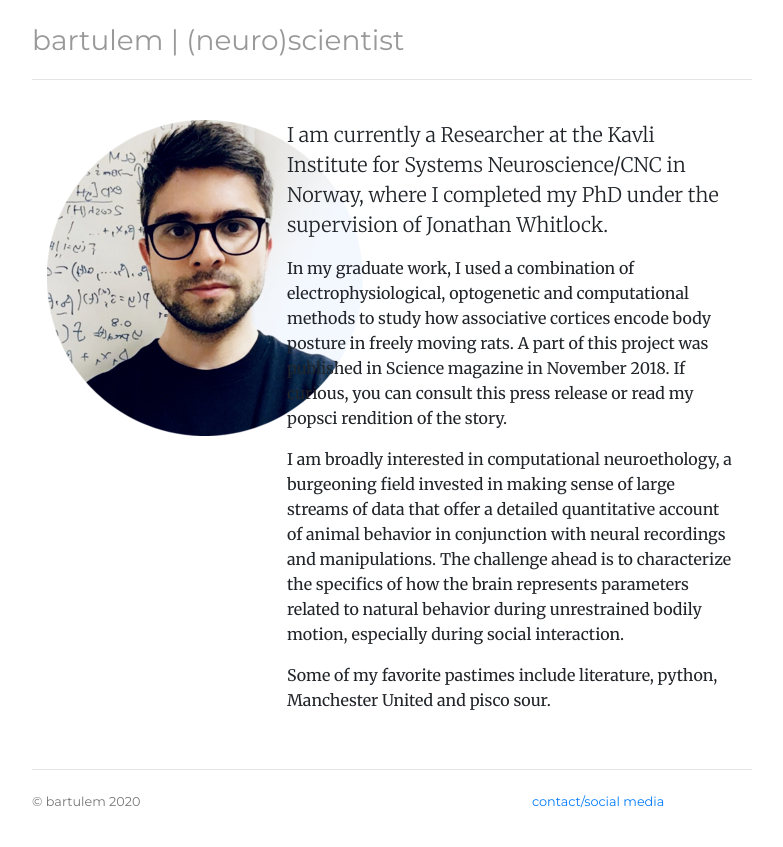
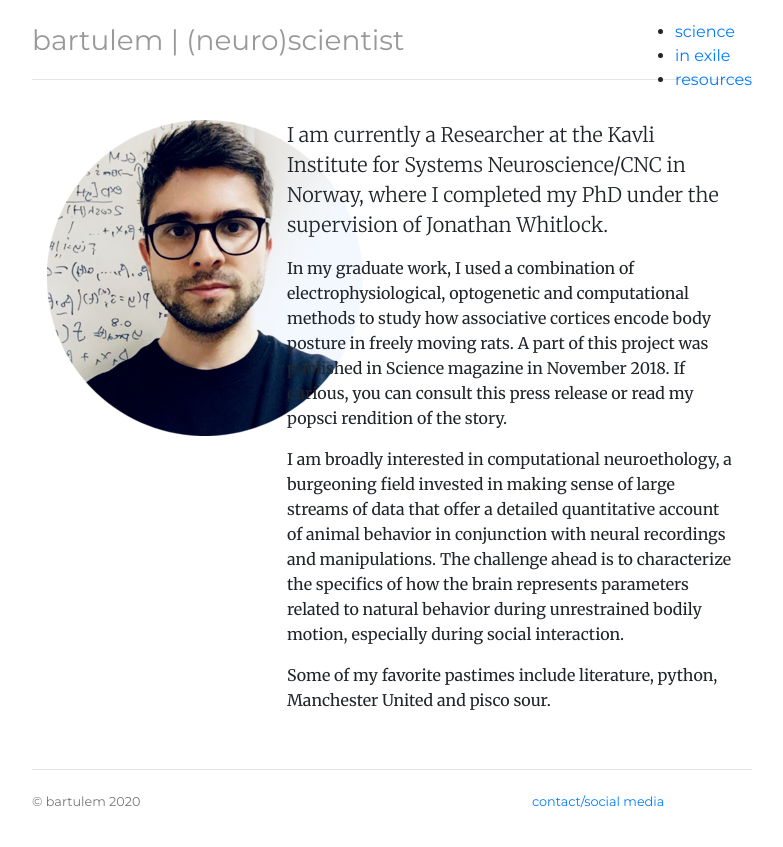
Before and after one commit to bartulem/bartulem.github.io, a Jekyll site: the page built from index.html, in a window 1280 px wide. Shown: the top 847 px of the page, without its empty margins (248-1031 px from the left). Built offline with Jekyll 4.4.1, drawn with Linux system fonts in a browser that asks for light colours.

Commit message:
Update header.html

```diff
--- a/_includes/header.html
+++ b/_includes/header.html
@@ -1,5 +1,5 @@
 <div class="header">
-	<ul class="collapse navbar-collapse justify-content-end">
+	<ul class="float-right">
 		<li class="{{ page.science }}"><a href="/science" title="science">science</a></li>
 		<li class="{{ page.inexile }}"><a href="/inexile" title="inexile">in exile</a></li>
 		<li class="{{ page.resources }}"><a href="/resources" title="Notes">resources</a></li>
```
